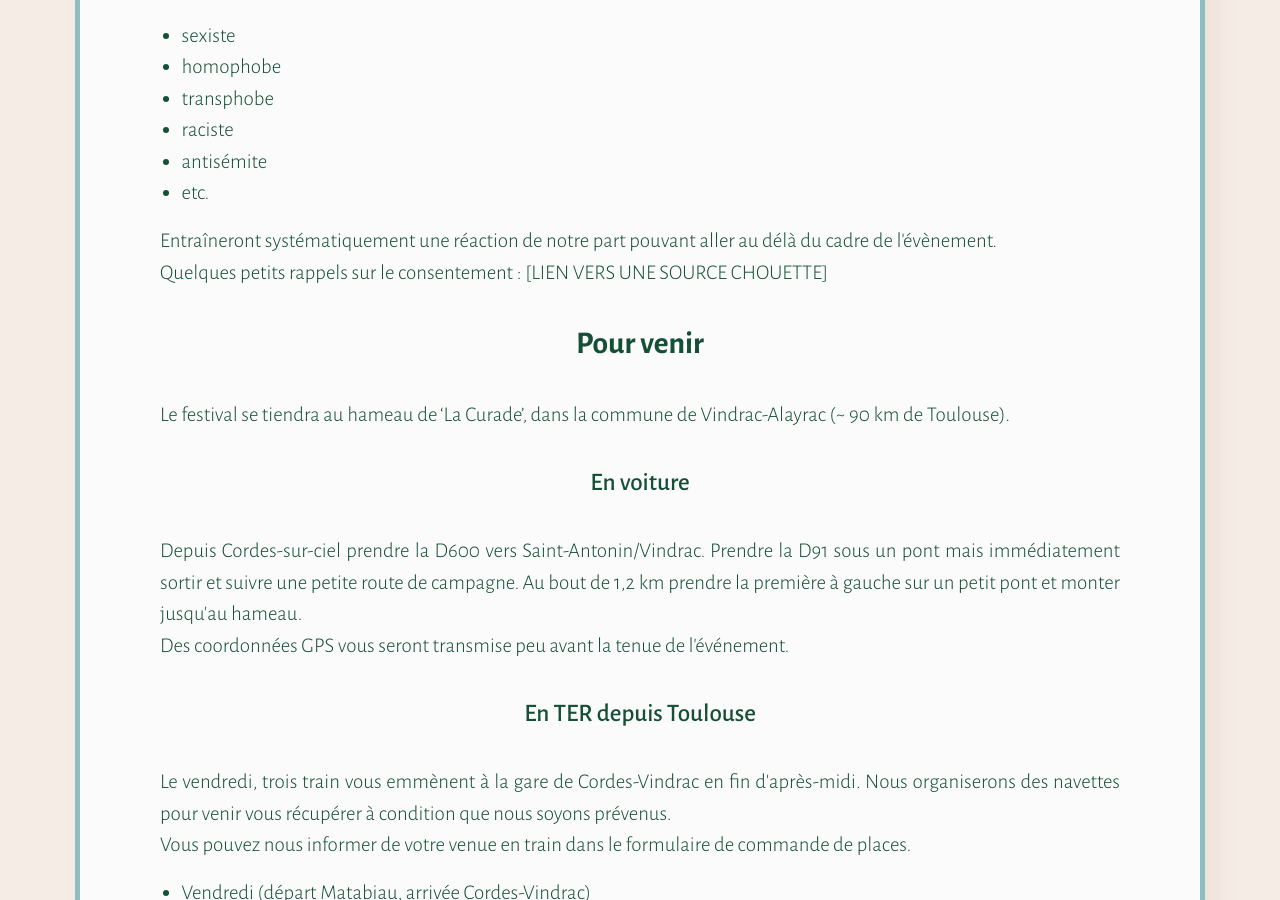
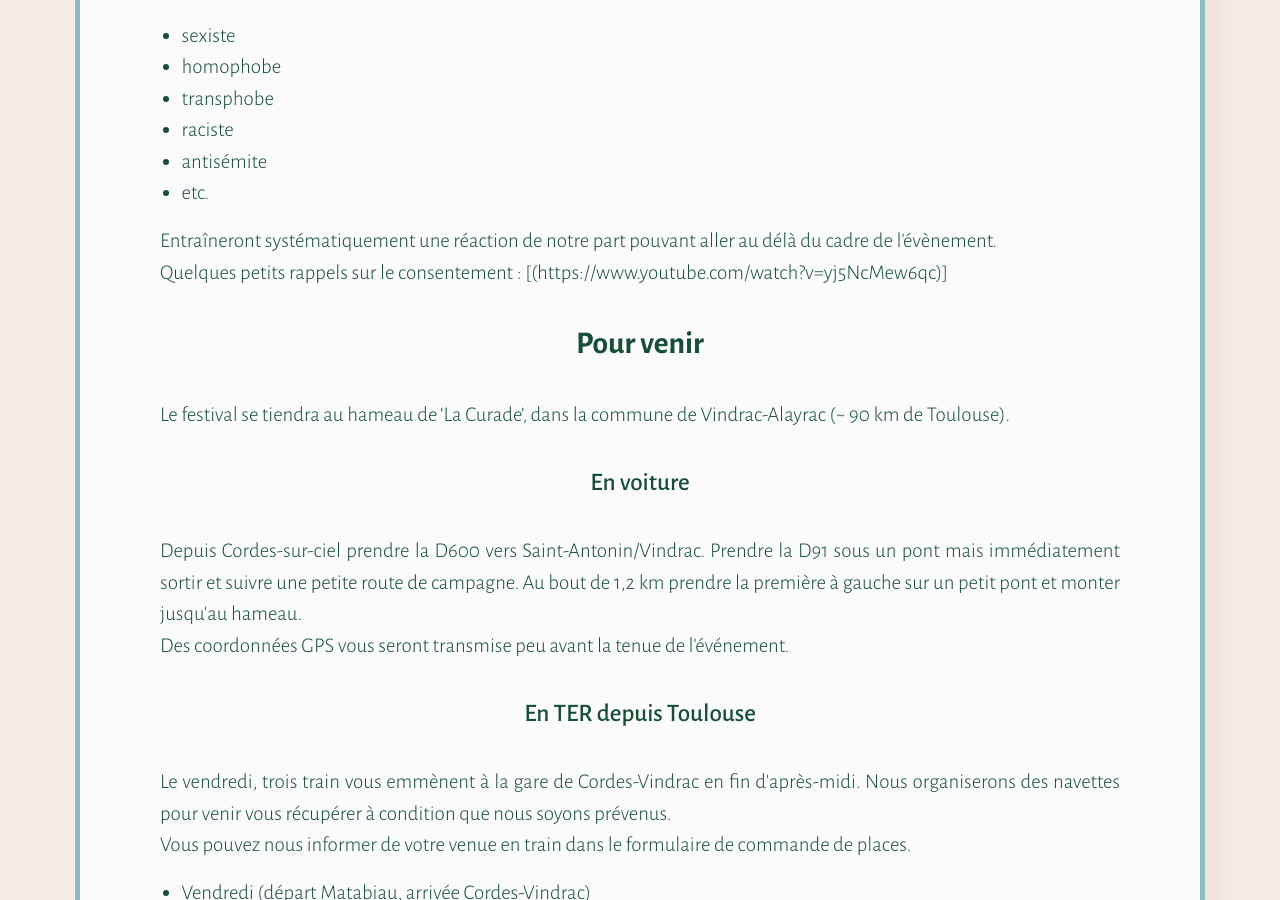
Before and after one commit to Herbes-Folles/Herbes-Folles.github.io, a Jekyll site: the page built from content/informations_pratiques.md, in a window 1280 px wide and 900 px high, scrolled down 876 px. Built offline with Jekyll 4.4.1, drawn with Linux system fonts in a browser that asks for light colours.

Commit message:
Update informations_pratiques.md

```diff
--- a/content/informations_pratiques.md
+++ b/content/informations_pratiques.md
@@ -30,7 +30,7 @@ Notre événement se veut inclusif et safe pour toutes les personnes. Cela veut
 
 Entraîneront systématiquement une réaction de notre part pouvant aller au délà du cadre de l’évènement.
 
-Quelques petits rappels sur le consentement : [LIEN VERS UNE SOURCE CHOUETTE]
+Quelques petits rappels sur le consentement : [(https://www.youtube.com/watch?v=yj5NcMew6qc)]
 
 ## Pour venir
 
```
